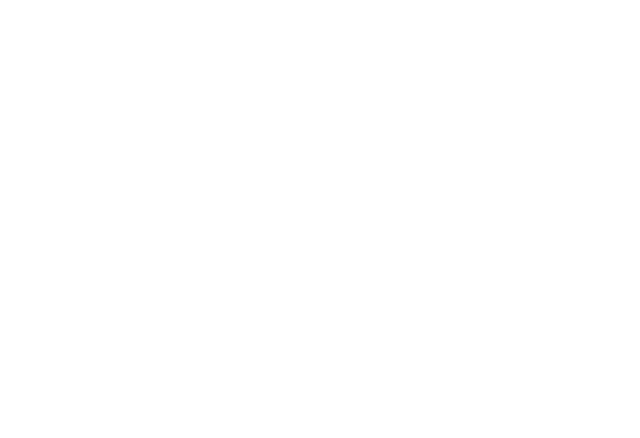
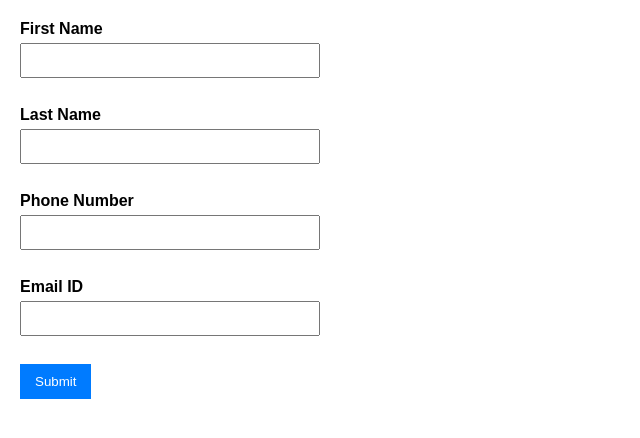
Before and after one commit to acciojob/form-login-2-Shubhamsharma2002, a website: page main.html in a window 1280 px wide. Shown: the whole page, without its empty margins (0-640 px from the left). Drawn offline with Linux system fonts and the light colour scheme.

Commit message:
created a submission

```diff
--- a/main.html
+++ b/main.html
@@ -1,16 +1,26 @@
 <!DOCTYPE html>
-
 <html>
-
 <head>
 	<link rel="stylesheet" href="styles.css">
 </head>
+<body>
 
-<body>
-	<!-- the entire body must be written by student -->
-    <script type="text/javascript" src="./script.js">
-</script>
+	<form id="infoForm">
+		<label for="firstName">First Name</label>
+		<input type="text" id="firstName" name="First Name" required><br><br>
 
+		<label for="lastName">Last Name</label>
+		<input type="text" id="lastName" name="Last Name" required><br><br>
+
+		<label for="phone">Phone Number</label>
+		<input type="text" id="phone" name="Phone Number" required><br><br>
+
+		<label for="email">Email ID</label>
+		<input type="email" id="email" name="Email ID" required><br><br>
+
+		<button type="submit" id="submit">Submit</button>
+	</form>
+
+    <script type="text/javascript" src="./script.js"></script>
 </body>
-
 </html>
--- a/script.js
+++ b/script.js
@@ -1 +1,17 @@
 //your JS code here. If required.
+document.getElementById('infoForm').addEventListener('submit', function(event) {
+    // Prevent the default form submission behavior (page reload)
+    event.preventDefault();
+
+    // Fetch the form elements by their name attributes
+    const firstName = document.getElementsByName('First Name')[0].value;
+    const lastName = document.getElementsByName('Last Name')[0].value;
+    const phoneNumber = document.getElementsByName('Phone Number')[0].value;
+    const emailId = document.getElementsByName('Email ID')[0].value;
+
+    // Construct the exact alert string format
+    const alertMessage = `First Name: ${firstName} Last Name: ${lastName} Phone Number: ${phoneNumber} Email ID: ${emailId}`;
+
+    // Display the alert
+    alert(alertMessage);
+});
--- a/styles.css
+++ b/styles.css
@@ -1 +1,34 @@
 /*  your css code here. If applicable */
+body {
+    font-family: Arial, sans-serif;
+    margin: 20px;
+}
+
+form {
+    max-width: 300px;
+}
+
+label {
+    display: block;
+    margin-bottom: 5px;
+    font-weight: bold;
+}
+
+input {
+    width: 100%;
+    padding: 8px;
+    margin-bottom: 10px;
+    box-sizing: border-box;
+}
+
+button {
+    padding: 10px 15px;
+    background-color: #007BFF;
+    color: white;
+    border: none;
+    cursor: pointer;
+}
+
+button:hover {
+    background-color: #0056b3;
+}
```
